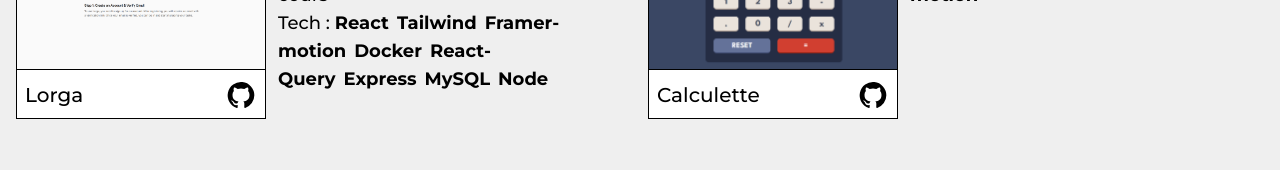
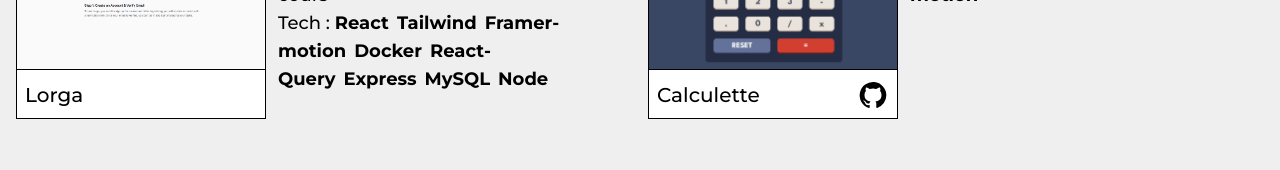
Before and after one commit to BarisRz/Portfolio, a React (Vite) app: page / in a window 1280 px wide. Shown: the part 2315-2485 px from the top of the page. Built offline with nearby package versions, Linux system fonts and the light colour scheme.

Commit message:
Refactor CardProjet component to conditionally render GitHub link

```diff
--- a/src/components/CardProjet.jsx
+++ b/src/components/CardProjet.jsx
@@ -1,6 +1,14 @@
 import { motion } from "framer-motion";
 import github from "../assets/svg/github.svg";
-function CardProjet({ delay, titre, image, texte, lien, liengithub, tech }) {
+function CardProjet({
+  delay,
+  titre,
+  image,
+  texte,
+  lien,
+  liengithub = "",
+  tech,
+}) {
   return (
     <div className="flex max-[1000px]:flex-col flex-1 max-sm:items-center">
       <motion.div
@@ -21,6 +29,7 @@ function CardProjet({ delay, titre, image, texte, lien, liengithub, tech }) {
         </div>
         <div className="flex items-center h-[50px] px-2 justify-between">
           <p className="text-xl font-medium">{titre}</p>
+          {liengithub && (
             <a href={liengithub} target="_blank" rel="noopener noreferrer">
               <img
                 src={github}
@@ -28,6 +37,7 @@ function CardProjet({ delay, titre, image, texte, lien, liengithub, tech }) {
                 className="h-8 hover:scale-125 transition"
               />
             </a>
+          )}
         </div>
       </motion.div>
       <motion.div
--- a/src/components/Projet.jsx
+++ b/src/components/Projet.jsx
@@ -43,7 +43,6 @@ function Projet() {
             titre="Lorga"
             image={Lorga}
             lien={"http://51.178.80.168:5173/"}
-            liengithub="https://github.com/BarisRz/Calculator"
             texte="Projet FullStack en solo, où je gère aussi l'hébergement. Lorga est un site comme Trello où le but est de s'organiser. Le projet est toujours en cours"
             tech={[
               "React",
```
Lines whose indentation alone changed are shown as unchanged.
